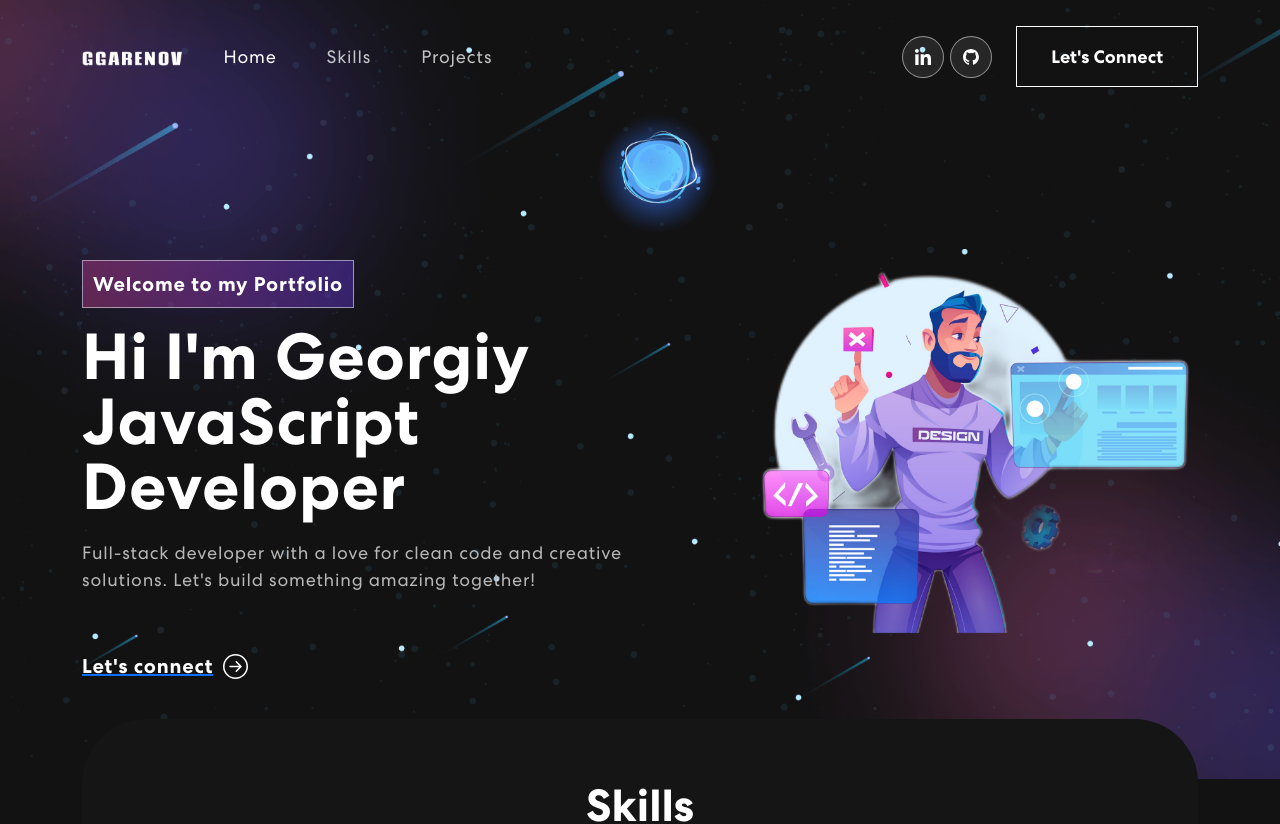
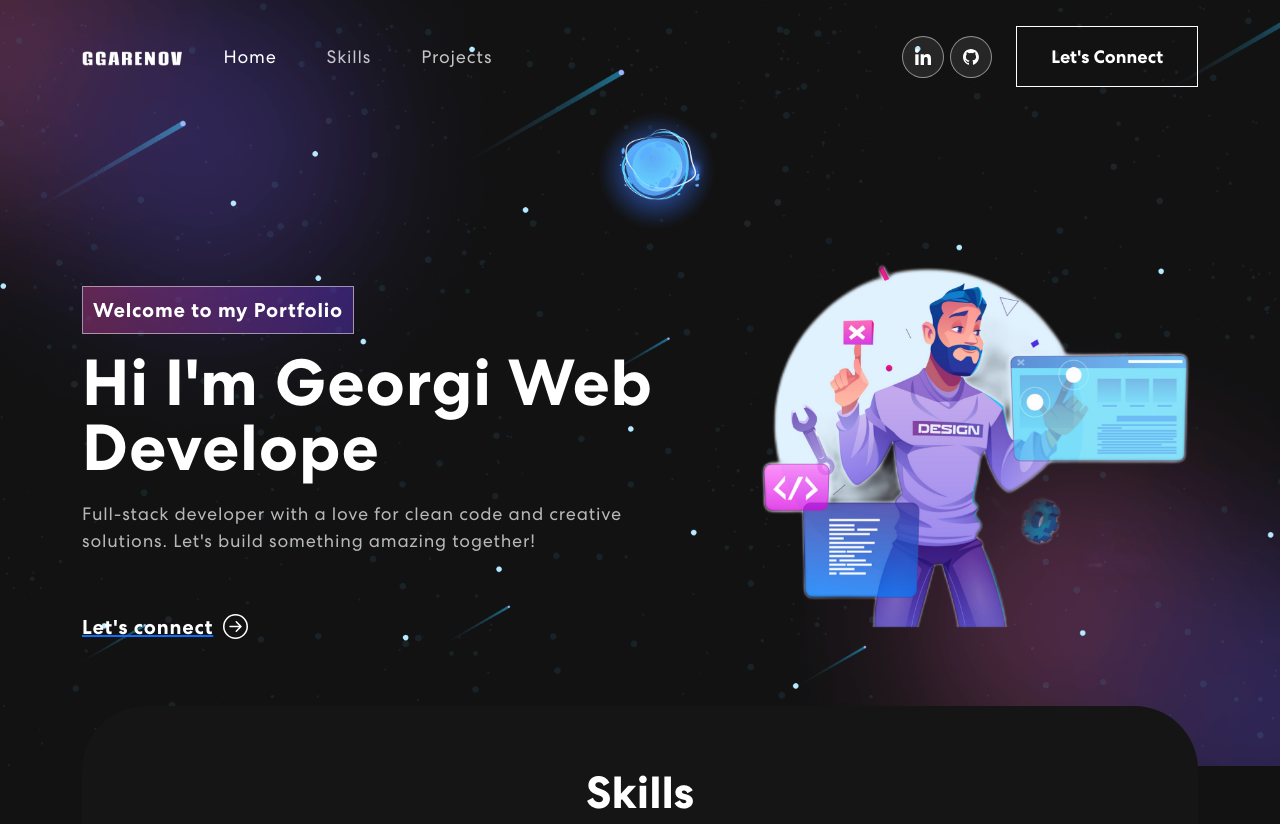
Before and after one commit to GGarenov/portfolio-website, a React (Create React App) app in the folder portfolio-app/: page / in a window 1280 px wide. Shown: the top 824 px of the page. Built offline with nearby package versions, Linux system fonts and the light colour scheme.

Commit message:
Changes in the css

```diff
--- a/portfolio-app/src/App.css
+++ b/portfolio-app/src/App.css
@@ -639,3 +639,41 @@ nav.navbar .navbar-toggler[aria-expanded="true"] .navbar-toggler-icon {
   background-color: #ccffcc;
   color: #00ff00;
 }
+
+
+@media (max-width: 768px) {
+  nav.navbar .navbar-nav {
+    flex-direction: flex;
+    text-align: center;
+  }
+
+  nav.navbar .navbar-nav .nav-link {
+    padding: 15px 0;
+  }
+}
+
+
+.navbar-toggle-icon {
+  color: #fff; /* Set the color to white */
+  font-size: 24px; /* Adjust the font size as needed */
+}
+
+navbar-collapse {
+  background-color: #121212; /* Set the background color */
+  padding: 20px; /* Adjust the padding as needed */
+}
+
+.navbar-nav {
+  text-align: center; /* Center-align the navbar links */
+}
+
+.navbar-link {
+  display: block;
+  padding: 10px;
+  color: #fff; /* Set the text color */
+  font-size: 28px; /* Set the font size */
+}
+
+.navbar-link:hover {
+  background-color: #333; /* Set the background color on hover */
+}
--- a/portfolio-app/src/components/Banner.js
+++ b/portfolio-app/src/components/Banner.js
@@ -6,7 +6,7 @@ import headerImg from "../assets/img/header-img.png";
 function Banner() {
   const [loopNum, setLoopNum] = useState(0);
   const [isDeleting, setIsDeleting] = useState(false);
-  const toRotate = ["JavaScript Developer", "React Developer"];
+  const toRotate = ["Web Developer"];
   const [text, setText] = useState("");
   const [delta, setDelta] = useState(300 - Math.random() * 100);
   const period = 2000;
@@ -49,7 +49,7 @@ function Banner() {
           <Col xs={12} md={6} xl={7}>
             <span className="tagline">Welcome to my Portfolio</span>
             <h1>
-              {`Hi I'm Georgiy`} <span className="wrap">{text}</span>
+              {`Hi I'm Georgi`} <span className="wrap">{text}</span>
             </h1>
             <p>
               Full-stack developer with a love for clean code and creative solutions. Let's build something amazing
--- a/portfolio-app/src/components/Footer.js
+++ b/portfolio-app/src/components/Footer.js
@@ -9,7 +9,9 @@ export const Footer = () => {
       <Container>
         <Row className="align-items-center">
           <Col size={12} sm={6}>
-            <img src={logo} alt="Logo" />
+            <a href="https://ggarenov.github.io/portfolio-website/#home" target="_blank" rel="noopener noreferrer">
+              <img src={logo} alt="Logo" />
+            </a>
           </Col>
           <Col size={12} sm={6} className="text-center text-sm-end">
             <div className="social-icon">
--- a/portfolio-app/src/components/NavBar.js
+++ b/portfolio-app/src/components/NavBar.js
@@ -31,8 +31,8 @@ function NavBar() {
         <Navbar.Brand href="#home">
           <img src={logo} alt="Logo" />
         </Navbar.Brand>
-        <Navbar.Toggle aria-controls="basic-navbar-nav">
-          <span className="navbar-toggle-icon"></span>
+        <Navbar.Toggle aria-controls="basic-navbar-nav" className="custom-toggle-btn">
+          <span className="navbar-toggle-icon">&#9776;</span>
         </Navbar.Toggle>
         <Navbar.Collapse id="basic-navbar-nav">
           <Nav className="me-auto">
```
